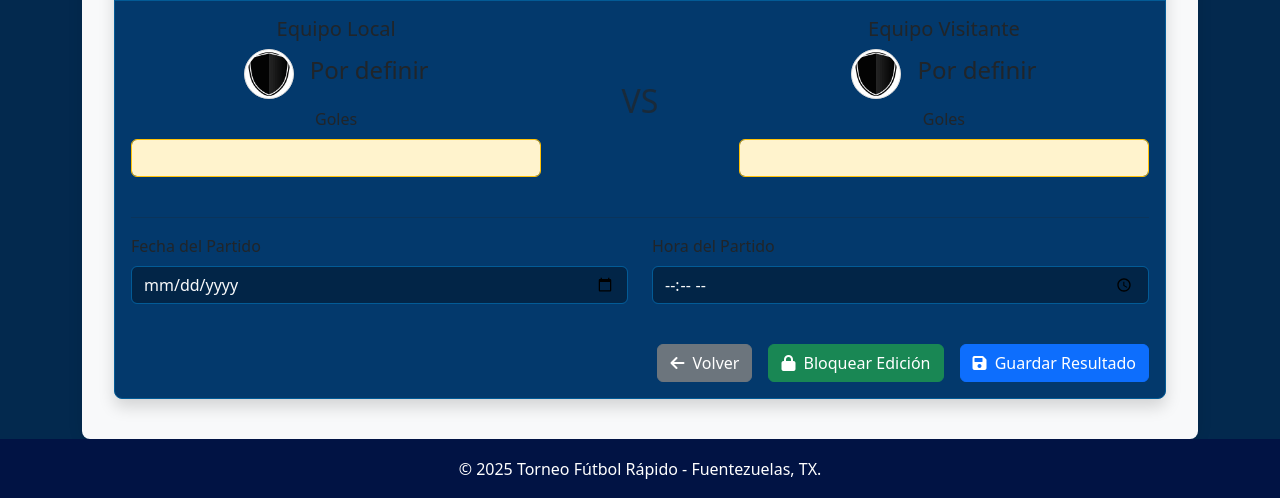
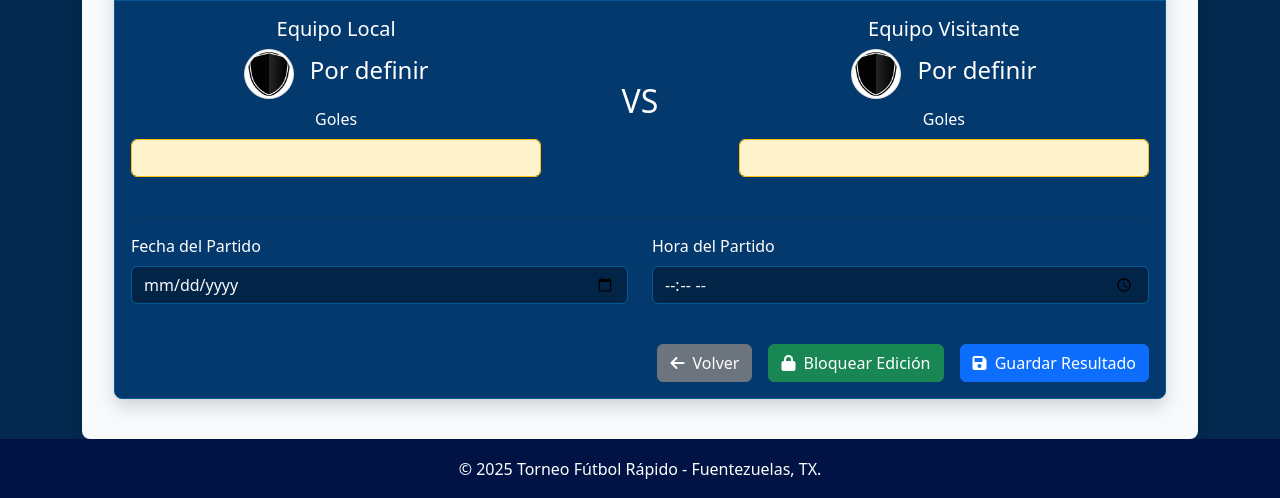
Before and after one commit to MoisesMartinez1305/torneofzTX, a Flask app: template templates/resultado_eliminatoria.html in a window 1280 px wide. Shown: the part 345-843 px from the top of the page. Run offline with Flask 3, Linux system fonts and the light colour scheme; the template is opened without the code that fills it, so the values that code supplies are empty.

```diff
--- a/templates/admin_dashboard.html
+++ b/templates/admin_dashboard.html
@@ -846,12 +846,12 @@
                                                                     <a href="{{ url_for('actualizar_resultado', partido_id=partido.id) }}"
                                                                     class="btn btn-outline-primary"
                                                                     title="Editar resultado">
-                                                                        <i class="fas fa-edit"></i>
+                                                                        <i class="fas fa-edit"></i>+Resultado
                                                                     </a>
                                                                     <a href="{{ url_for('editar_hora', partido_id=partido.id) }}"
                                                                     class="btn btn-outline-secondary"
                                                                     title="Cambiar fecha/hora">
-                                                                        <i class="fas fa-calendar-alt"></i>
+                                                                        <i class="fas fa-calendar-alt"></i>+Fecha/Hora
                                                                     </a>
                                                                 </div>
                                                             {% endif %}
--- a/templates/resultado_eliminatoria.html
+++ b/templates/resultado_eliminatoria.html
@@ -20,16 +20,16 @@
                 <div class="row mb-4">
                     <div class="col-md-5">
                         <div class="text-center mb-3">
-                            <h5>Equipo Local</h5>
+                            <h5 style="color: white;">Equipo Local</h5>
                             <div class="d-flex justify-content-center align-items-center mb-2">
                                 <img src="{{ get_logo_path(partido.equipo_local_obj) if partido.equipo_local_obj else url_for('static', filename='images/default_logo.png') }}"
                                      class="team-logo-medium me-3"
                                      onerror="this.onerror=null; this.src='{{ url_for('static', filename='images/default_logo.png') }}'">
-                                <h4>{{ partido.equipo_local or "Por definir" }}</h4>
+                                <h4 style="color: white;">{{ partido.equipo_local or "Por definir" }}</h4>
                             </div>
 
                             <div class="form-group">
-                                <label for="goles_local" class="form-label">Goles</label>
+                                <label for="goles_local" class="form-label" style="color: white;">Goles</label>
                                 <input type="number" min="0" class="form-control text-center"
                                        id="goles_local" name="goles_local"
                                        value="{{ partido.goles_local if partido.goles_local is not none else '' }}"
@@ -39,21 +39,21 @@
                     </div>
 
                     <div class="col-md-2 d-flex align-items-center justify-content-center">
-                        <h2 class="text-muted">VS</h2>
+                        <h2 class="text-white">VS</h2>
                     </div>
 
                     <div class="col-md-5">
                         <div class="text-center mb-3">
-                            <h5>Equipo Visitante</h5>
+                            <h5 style="color: white;">Equipo Visitante</h5>
                             <div class="d-flex justify-content-center align-items-center mb-2">
                                 <img src="{{ get_logo_path(partido.equipo_visitante_obj) if partido.equipo_visitante_obj else url_for('static', filename='images/default_logo.png') }}"
                                      class="team-logo-medium me-3"
                                      onerror="this.onerror=null; this.src='{{ url_for('static', filename='images/default_logo.png') }}'">
-                                <h4>{{ partido.equipo_visitante or "Por definir" }}</h4>
+                                <h4 style="color: white;">{{ partido.equipo_visitante or "Por definir" }}</h4>
                             </div>
 
                             <div class="form-group">
-                                <label for="goles_visitante" class="form-label">Goles</label>
+                                <label for="goles_visitante" class="form-label" style="color: white;">Goles</label>
                                 <input type="number" min="0" class="form-control text-center"
                                        id="goles_visitante" name="goles_visitante"
                                        value="{{ partido.goles_visitante if partido.goles_visitante is not none else '' }}"
@@ -66,21 +66,21 @@
                 <!-- Sección Partido de Vuelta (solo si formato es ida_vuelta) -->
                 {% if eliminatoria.formato == 'ida_vuelta' %}
                 <hr>
-                <h4 class="text-center mb-4">Partido de Vuelta</h4>
+                <h4 class="text-center mb-4" style="color: white;">Partido de Vuelta</h4>
 
                 <div class="row mb-4">
                     <div class="col-md-5">
                         <div class="text-center mb-3">
-                            <h5>Equipo Local (Vuelta)</h5>
+                            <h5 style="color: white;">Equipo Local (Vuelta)</h5>
                             <div class="d-flex justify-content-center align-items-center mb-2">
                                 <img src="{{ get_logo_path(partido.equipo_visitante_obj) if partido.equipo_visitante_obj else url_for('static', filename='images/default_logo.png') }}"
                                      class="team-logo-medium me-3"
                                      onerror="this.onerror=null; this.src='{{ url_for('static', filename='images/default_logo.png') }}'">
-                                <h4>{{ partido.equipo_visitante or "Por definir" }}</h4>
+                                <h4 style="color: white;">{{ partido.equipo_visitante or "Por definir" }}</h4>
                             </div>
 
                             <div class="form-group">
-                                <label for="goles_local_vuelta" class="form-label">Goles</label>
+                                <label for="goles_local_vuelta" class="form-label" style="color: white;">Goles</label>
                                 <input type="number" min="0" class="form-control text-center"
                                        id="goles_local_vuelta" name="goles_local_vuelta"
                                        value="{{ partido.goles_local_vuelta if partido.goles_local_vuelta is not none else '' }}"
@@ -90,21 +90,21 @@
                     </div>
 
                     <div class="col-md-2 d-flex align-items-center justify-content-center">
-                        <h2 class="text-muted">VS</h2>
+                        <h2 class="text-muted" style="color: white !important;">VS</h2>
                     </div>
 
                     <div class="col-md-5">
                         <div class="text-center mb-3">
-                            <h5>Equipo Visitante (Vuelta)</h5>
+                            <h5 style="color: white;">Equipo Visitante (Vuelta)</h5>
                             <div class="d-flex justify-content-center align-items-center mb-2">
                                 <img src="{{ get_logo_path(partido.equipo_local_obj) if partido.equipo_local_obj else url_for('static', filename='images/default_logo.png') }}"
                                      class="team-logo-medium me-3"
                                      onerror="this.onerror=null; this.src='{{ url_for('static', filename='images/default_logo.png') }}'">
-                                <h4>{{ partido.equipo_local or "Por definir" }}</h4>
+                                <h4 style="color: white;">{{ partido.equipo_local or "Por definir" }}</h4>
                             </div>
 
                             <div class="form-group">
-                                <label for="goles_visitante_vuelta" class="form-label">Goles</label>
+                                <label for="goles_visitante_vuelta" class="form-label" style="color: white;">Goles</label>
                                 <input type="number" min="0" class="form-control text-center"
                                        id="goles_visitante_vuelta" name="goles_visitante_vuelta"
                                        value="{{ partido.goles_visitante_vuelta if partido.goles_visitante_vuelta is not none else '' }}"
@@ -121,14 +121,14 @@
                 <div class="row">
                     <div class="col-md-6">
                         <div class="form-group mb-3">
-                            <label for="fecha" class="form-label">Fecha del Partido</label>
+                            <label for="fecha" class="form-label" style="color: white;">Fecha del Partido</label>
                             <input type="date" class="form-control" id="fecha" name="fecha"
                                    value="{{ partido.fecha.strftime('%Y-%m-%d') if partido.fecha else '' }}">
                         </div>
                     </div>
                     <div class="col-md-6">
                         <div class="form-group mb-3">
-                            <label for="hora" class="form-label">Hora del Partido</label>
+                            <label for="hora" class="form-label" style="color: white;">Hora del Partido</label>
                             <input type="time" class="form-control" id="hora" name="hora"
                                    value="{{ partido.hora if partido.hora else '' }}">
                         </div>
@@ -137,14 +137,14 @@
                     {% if eliminatoria.formato == 'ida_vuelta' %}
                     <div class="col-md-6">
                         <div class="form-group mb-3">
-                            <label for="fecha_vuelta" class="form-label">Fecha de Vuelta</label>
+                            <label for="fecha_vuelta" class="form-label" style="color: white;">Fecha de Vuelta</label>
                             <input type="date" class="form-control" id="fecha_vuelta" name="fecha_vuelta"
                                    value="{{ partido.fecha_vuelta.strftime('%Y-%m-%d') if partido.fecha_vuelta else '' }}">
                         </div>
                     </div>
                     <div class="col-md-6">
                         <div class="form-group mb-3">
-                            <label for="hora_vuelta" class="form-label">Hora de Vuelta</label>
+                            <label for="hora_vuelta" class="form-label" style="color: white;">Hora de Vuelta</label>
                             <input type="time" class="form-control" id="hora_vuelta" name="hora_vuelta"
                                    value="{{ partido.hora_vuelta if partido.hora_vuelta else '' }}">
                         </div>
@@ -204,20 +204,25 @@
     }
 
     .form-control[readonly] {
-        background-color: #f8f9fa;
+        background-color:rgb(2, 14, 70);
         opacity: 1;
         border-color: #ced4da;
+        color:white;
+        font-weight: bold;
     }
 
     .form-control.editable-mode {
         background-color: #fff3cd !important;
         border-color: #ffc107 !important;
+        color:red;
+        font-weight: bold;
     }
 
     .alert-info {
         background-color: #e7f5fe;
         border-color: #b8e2fb;
-        color: #0c5460;
+        color:rgb(0, 0, 0);
+
     }
 
     .card-header small {
```
Also changed, not shown: templates/modo_invitado.html (+8 -0 lines).
